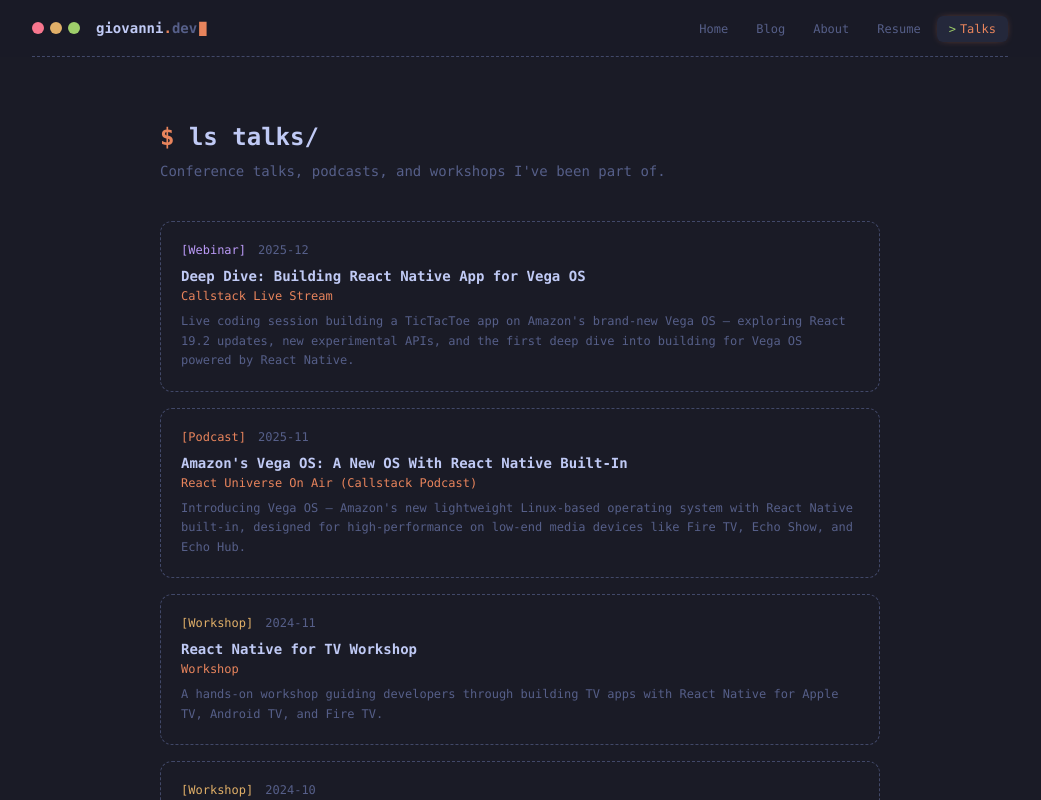
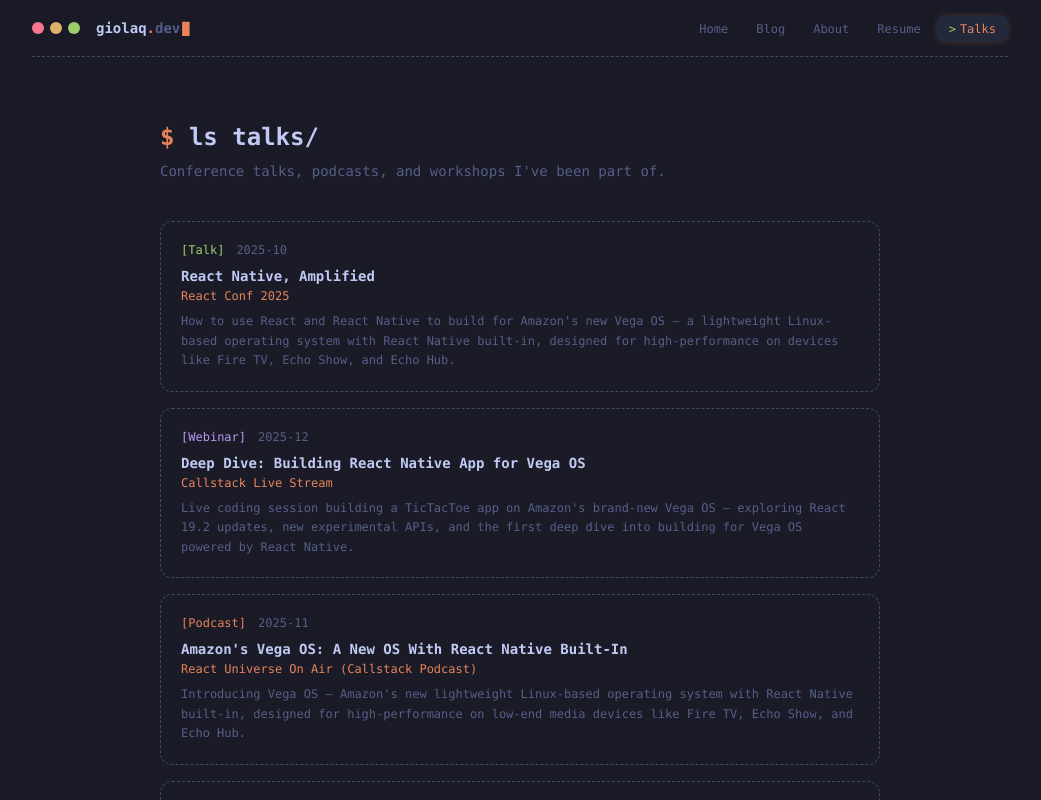
Before and after one commit to giolaq/giolaqaiblog, a Next.js app: page /talks in a window 1280 px wide. Shown: the top 800 px of the page, without its empty margins (120-1161 px from the left). Built offline with nearby package versions, Linux system fonts and the light colour scheme.

Commit message:
Add React Conf 2025 talk and rename site title to giolaq.dev
- Add "React Native, Amplified" talk from React Conf 2025 (with YouTube link)
- Change header brand from giovanni.dev to giolaq.dev
- Update HeroSection terminal path to ~/giolaq

https://claude.ai/code/session_01J88hTtUTXBfgMDPvj1rvFD

```diff
--- a/src/app/talks/page.tsx
+++ b/src/app/talks/page.tsx
@@ -7,6 +7,15 @@ export const metadata: Metadata = {
 };
 
 const talks = [
+  {
+    title: "React Native, Amplified",
+    event: "React Conf 2025",
+    date: "2025-10",
+    description:
+      "How to use React and React Native to build for Amazon's new Vega OS — a lightweight Linux-based operating system with React Native built-in, designed for high-performance on devices like Fire TV, Echo Show, and Echo Hub.",
+    link: "https://youtu.be/NKLwWf2G1-8?si=BoxZDW3E-LFb9OjA",
+    type: "Talk",
+  },
   {
     title: "Deep Dive: Building React Native App for Vega OS",
     event: "Callstack Live Stream",
--- a/src/components/Header.tsx
+++ b/src/components/Header.tsx
@@ -3,7 +3,6 @@
 import Link from "next/link";
 import { usePathname } from "next/navigation";
 import { useState } from "react";
-import { SITE_CONFIG } from "@/lib/constants";
 
 export default function Header() {
   const [mobileOpen, setMobileOpen] = useState(false);
@@ -28,7 +27,7 @@ export default function Header() {
             <span className="h-3 w-3 rounded-full bg-term-green transition-shadow hover:shadow-[0_0_8px_var(--green)]" />
           </div>
           <Link href="/" className="text-sm font-bold text-foreground">
-            {SITE_CONFIG.name.split(" ")[0].toLowerCase()}
+            giolaq
             <span className="text-accent">.</span>
             <span className="text-muted">dev</span>
             <span className="cursor-blink text-accent ml-0.5 text-xs">█</span>
--- a/src/components/HeroSection.tsx
+++ b/src/components/HeroSection.tsx
@@ -14,7 +14,7 @@ export default function HeroSection() {
       <div className="terminal-box scanlines relative overflow-hidden">
         {/* Terminal title bar */}
         <div className="flex items-center gap-2 border-b border-dashed border-border px-4 py-3">
-          <span className="text-xs text-muted">~/{SITE_CONFIG.name.split(" ")[0].toLowerCase()}</span>
+          <span className="text-xs text-muted">~/giolaq</span>
           <span className="text-xs text-accent">$</span>
           <span className="text-xs text-foreground">
             <TypingText text="whoami" speed={80} onDone={() => setCmdDone(true)} cursor={!cmdDone} />
```
